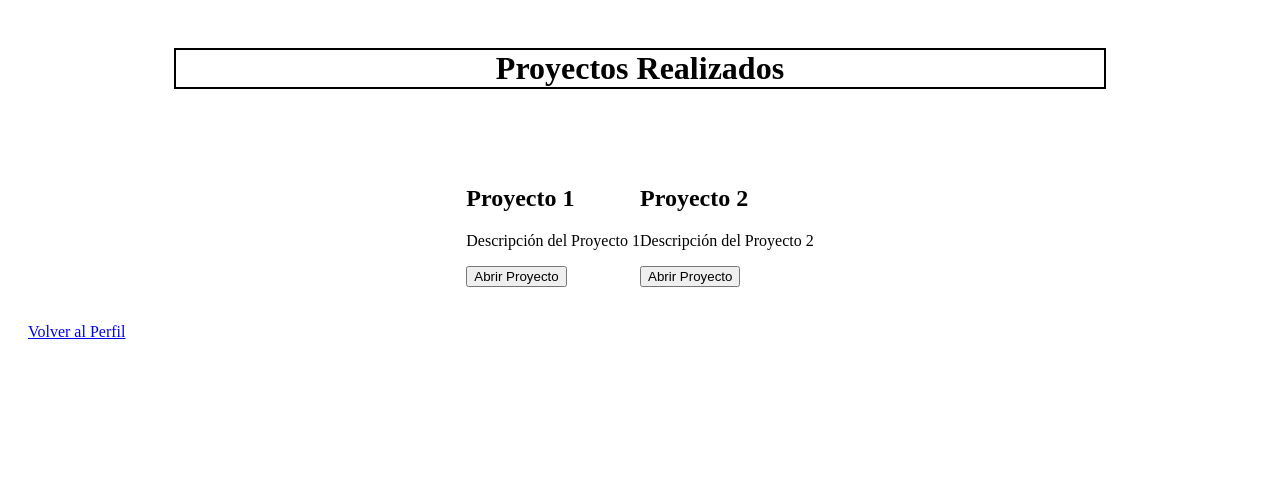
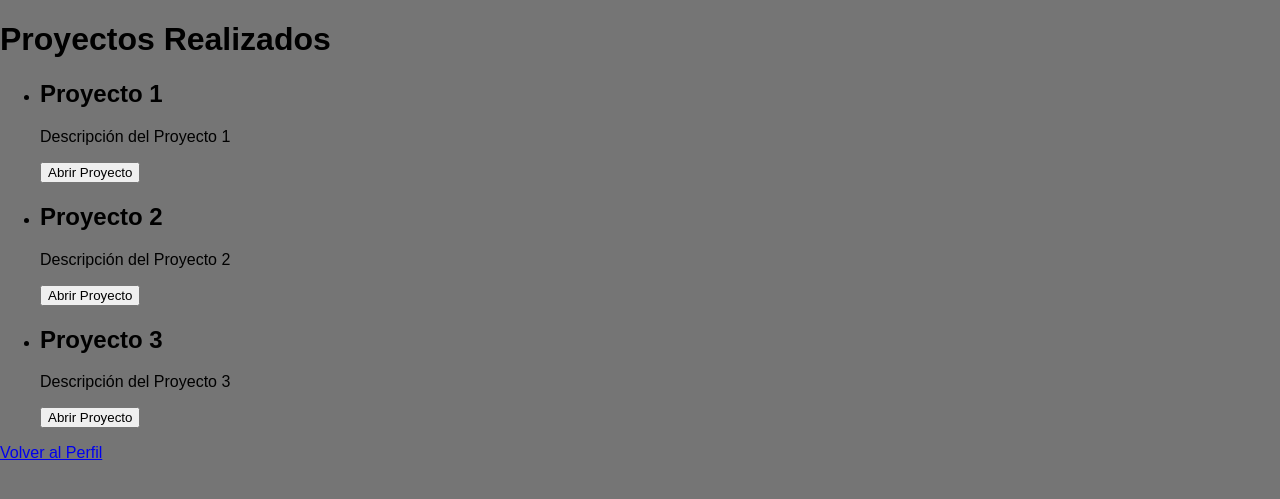
Before and after one commit to ingenriquearce/perfilWeb, a Flask app: page /proyects in a window 1280 px wide. Shown: the top 499 px of the page. Run offline with Flask 3, Linux system fonts and the light colour scheme.

Commit message:
añadiendo estilos a proyects.html

```diff
--- a/static/styles.css
+++ b/static/index_styles.css
@@ -1,3 +1,10 @@
+body{
+    font-family: Arial, sans-serif;
+    margin: 0;
+    padding: 0;
+    background-color: #757575;
+}
+
 header{
     /*text-align: center;*/
     display: grid;
--- /dev/null
+++ b/static/proyects_styles.css
@@ -0,0 +1,6 @@
+body{
+    font-family: Arial, sans-serif;
+    margin: 0;
+    padding: 0;
+    background-color: #757575;
+}
--- a/templates/index.html
+++ b/templates/index.html
@@ -5,7 +5,7 @@
     <meta http-equiv="X-UA-Compatible" content="IE=edge">
     <meta name="viewport" content="width=device-width, initial-scale=1.0">
     <title>Enrique Arce</title>
-    <link rel="stylesheet" type="text/css" href="{{ url_for('static', filename='styles.css') }}">
+    <link rel="stylesheet" type="text/css" href="{{ url_for('static', filename='index_styles.css') }}">
 </head>
 <body>
     <header>
--- a/templates/proyects.html
+++ b/templates/proyects.html
@@ -5,7 +5,7 @@
     <meta http-equiv="X-UA-Compatible" content="IE=edge">
     <meta name="viewport" content="width=device-width, initial-scale=1.0">
     <title>Proyectos Realizados</title>
-    <link rel="stylesheet" type="text/css" href="{{ url_for('static', filename='styles.css') }}">
+    <link rel="stylesheet" type="text/css" href="{{ url_for('static', filename='proyects_styles.css') }}">
 </head>
 <body>
     <header>
@@ -22,6 +22,11 @@
                 <h2>Proyecto 2</h2>
                 <p>Descripción del Proyecto 2</p>
                 <button onclick="abrirProyecto('proyecto2')">Abrir Proyecto</button>
+            </li>
+            <li>
+                <h2>Proyecto 3</h2>
+                <p>Descripción del Proyecto 3</p>
+                <button onclick="abrirProyecto('proyecto3')">Abrir Proyecto</button>
             </li>
             <!-- Agrega más proyectos según sea necesario -->
         </ul>
```
